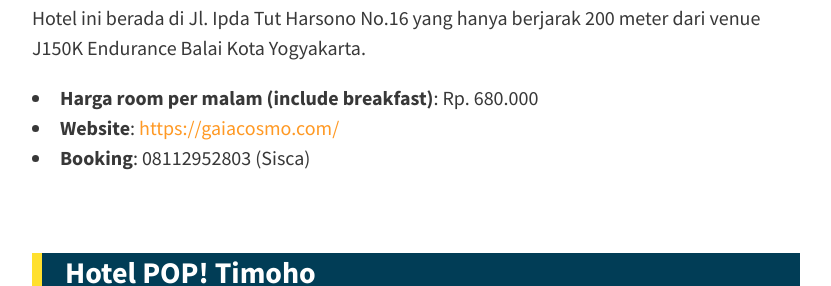
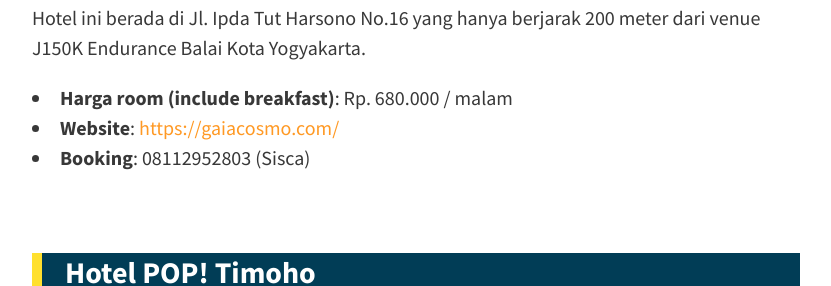
Before and after one commit to j150k/j150k.github.io, a Jekyll site: the page built from hotel.md, in a window 1280 px wide and 1400 px high, scrolled down 1871 px. Shown: the part 175-461 px from the top of the window, without its empty margins (224-1055 px from the left). Built offline with Jekyll 4.4.1, drawn with Linux system fonts in a browser that asks for light colours; some of the changed text lies outside the part shown.

Commit message:
Update hotel.md

```diff
--- a/hotel.md
+++ b/hotel.md
@@ -41,7 +41,7 @@ Hotel | Single Bed  | Twin Bed
 <iframe src="https://www.google.com/maps/d/embed?mid=1Lfx0fGynpO260FPH2bIRxJxtDEgk2c77" width="100%" height="300"></iframe>
 Hotel ini berada di Jl. Ipda Tut Harsono No.16 yang hanya berjarak 200 meter dari venue J150K Endurance Balai Kota Yogyakarta.
 
-* **Harga room per malam (include breakfast)**: Rp. 680.000
+* **Harga room (include breakfast)**: Rp. 680.000 / malam
 * **Website**: [https://gaiacosmo.com/](https://gaiacosmo.com/)
 * **Booking**: 08112952803 (Sisca)
 
@@ -64,7 +64,7 @@ Hotel ini berada di Jl. Ipda Tut Harsono No.16 yang hanya berjarak 200 meter dar
 <iframe src="https://www.google.com/maps/d/embed?mid=1Xxk7KFuRErW_7uWxNONnpmVYJOuHaxhD" width="100%" height="300"></iframe>
 Hotel ini berada di Jl. Ipda Tut Harsono No.11 yang hanya berjarak 200 meter dari venue J150K Endurance Balai Kota Yogyakarta.
 
-* **Harga room per malam (include breakfast)**: Rp. 325.000
+* **Harga room (include breakfast)**: Rp. 325.000 / malam
 * **Website**: [https://www.pophotels.com/POP!-Timoho](https://www.pophotels.com/POP!-Timoho)
 * **Booking**: 08112952803 (Sisca)
 
@@ -83,7 +83,7 @@ Hotel ini berada di Jl. Ipda Tut Harsono No.11 yang hanya berjarak 200 meter dar
 <iframe src="https://www.google.com/maps/d/embed?mid=1aLUWVg9ssEqDrAXFJP0xWlBPaxCJjg_q" width="100%" height="300"></iframe>
 Hotel ini berada di Jl. Ipda Tut Harsono No.22 yang hanya berjarak 200 meter dari venue J150K Endurance Balai Kota Yogyakarta.
 
-* **Harga room per malam (include breakfast)**: Rp. 375.000
+* **Harga room (include breakfast)**: Rp. 375.000 / malam
 * **Website**: [http://www.horison-group.com/hotels/58/%40Hom+Premiere+Timoho+by+Horison](http://www.horison-group.com/hotels/58/%40Hom+Premiere+Timoho+by+Horison)
 * **Booking**: 08112952803 (Sisca)
 
@@ -104,7 +104,7 @@ Hotel ini berada di Jl. Ipda Tut Harsono No.22 yang hanya berjarak 200 meter dar
 <iframe src="https://www.google.com/maps/d/embed?mid=1aEwuLTLbatcHBVqA6kUNtBck7GonFvGL" width="100%" height="300"></iframe>
 Hotel ini berada di Jl. Kusumanegara No.91 yang berjarak 800 meter dari venue J150K Endurance Balai Kota Yogyakarta.
 
-* **Harga room per malam (include breakfast)**: Rp. 370.000
+* **Harga room (include breakfast)**: Rp. 370.000 / malam
 * **Website**: [https://www.favehotels.com/en/hotel/view/28/favehotel-kusumanegara](https://www.favehotels.com/en/hotel/view/28/favehotel-kusumanegara)
 * **Booking**: 08112952803 (Sisca)
 
@@ -126,7 +126,7 @@ Hotel ini berada di Jl. Kusumanegara No.91 yang berjarak 800 meter dari venue J1
 <iframe src="https://www.google.com/maps/d/embed?mid=1uN6pRFO71NF0EYRG7m9XVyDIBPeducDn" width="100%" height="300"></iframe>
 Hotel ini berada di Jl. Rukun Pertiwi No.53 yang berjarak 1 kilometer dari venue J150K Endurance Balai Kota Yogyakarta.
 
-* **Harga room per malam (include breakfast)**: Rp. 350.000
+* **Harga room (include breakfast)**: Rp. 350.000 / malam
 * **Website**: [https://www.asanahotels.com/id/hotel/detail/asana_groove__yogyakarta](https://www.asanahotels.com/id/hotel/detail/asana_groove__yogyakarta)
 * **Booking**: 08112952803 (Sisca)
 
```
